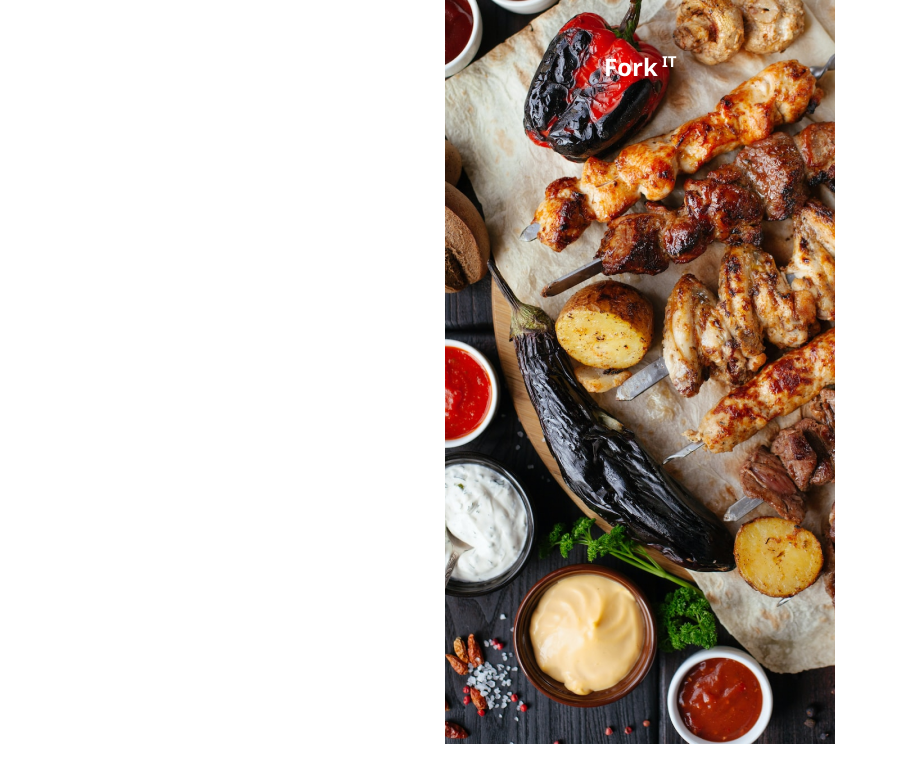
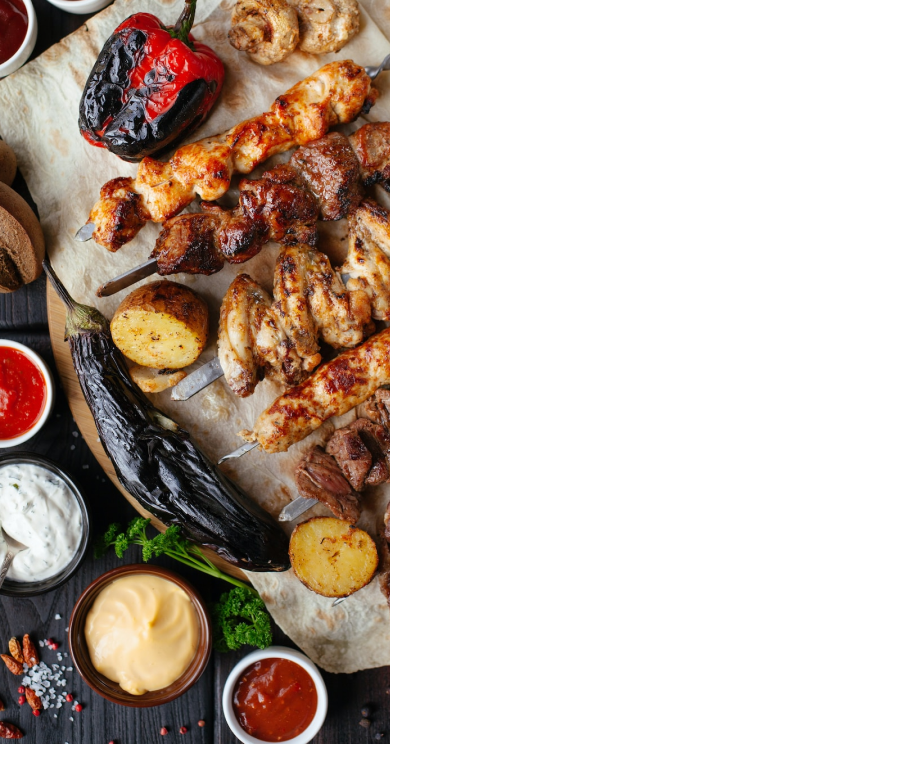
Before and after one commit to KimberlyYen/travelGpttt, a React (Vite) app: page /result in a window 1280 px wide. Shown: the top 782 px of the page, without its empty margins (0-898 px from the left). Built offline with nearby package versions, Linux system fonts and the light colour scheme.

Commit message:
[Padding] Result page

```diff
--- a/src/App.css
+++ b/src/App.css
@@ -78,6 +78,7 @@ nav{
 
 .picture {
   position:relative;
+  display: flex;
   top: -100px;
   z-index: -1;
   width: 100%;
--- a/src/Result.jsx
+++ b/src/Result.jsx
@@ -8,6 +8,14 @@ function Result() {
       <div>
         <img src={ResultImg} alt="Result_PNG" />
       </div>
+
+      <div className="text">
+        <div className="question">Do you like this result?</div>
+        <div className="submit yes_or_no">
+          <div>Try it again → </div>
+          <div className="yes"> Yes →</div>
+        </div>
+      </div>
     </div>
   );
 }
```
